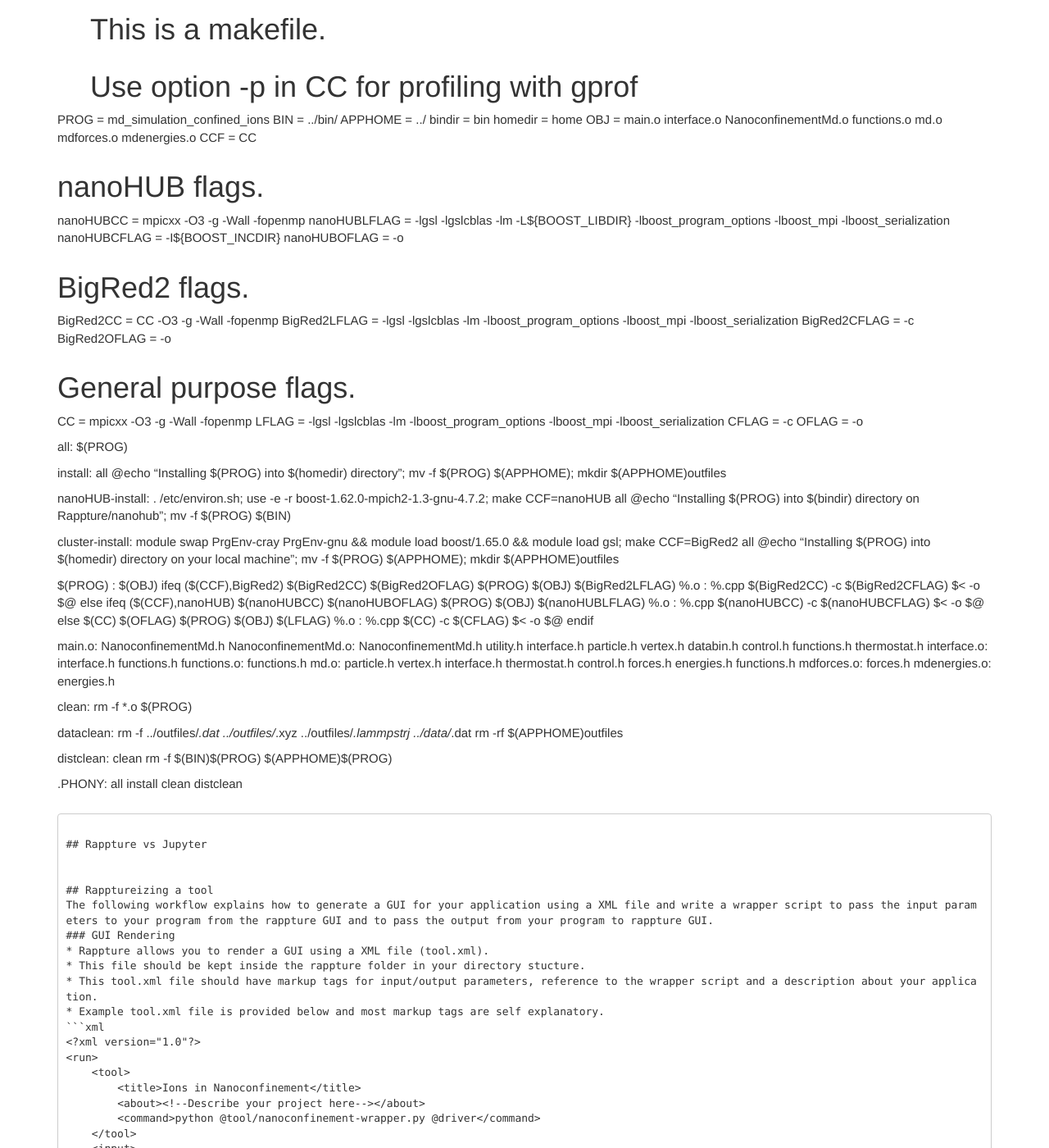
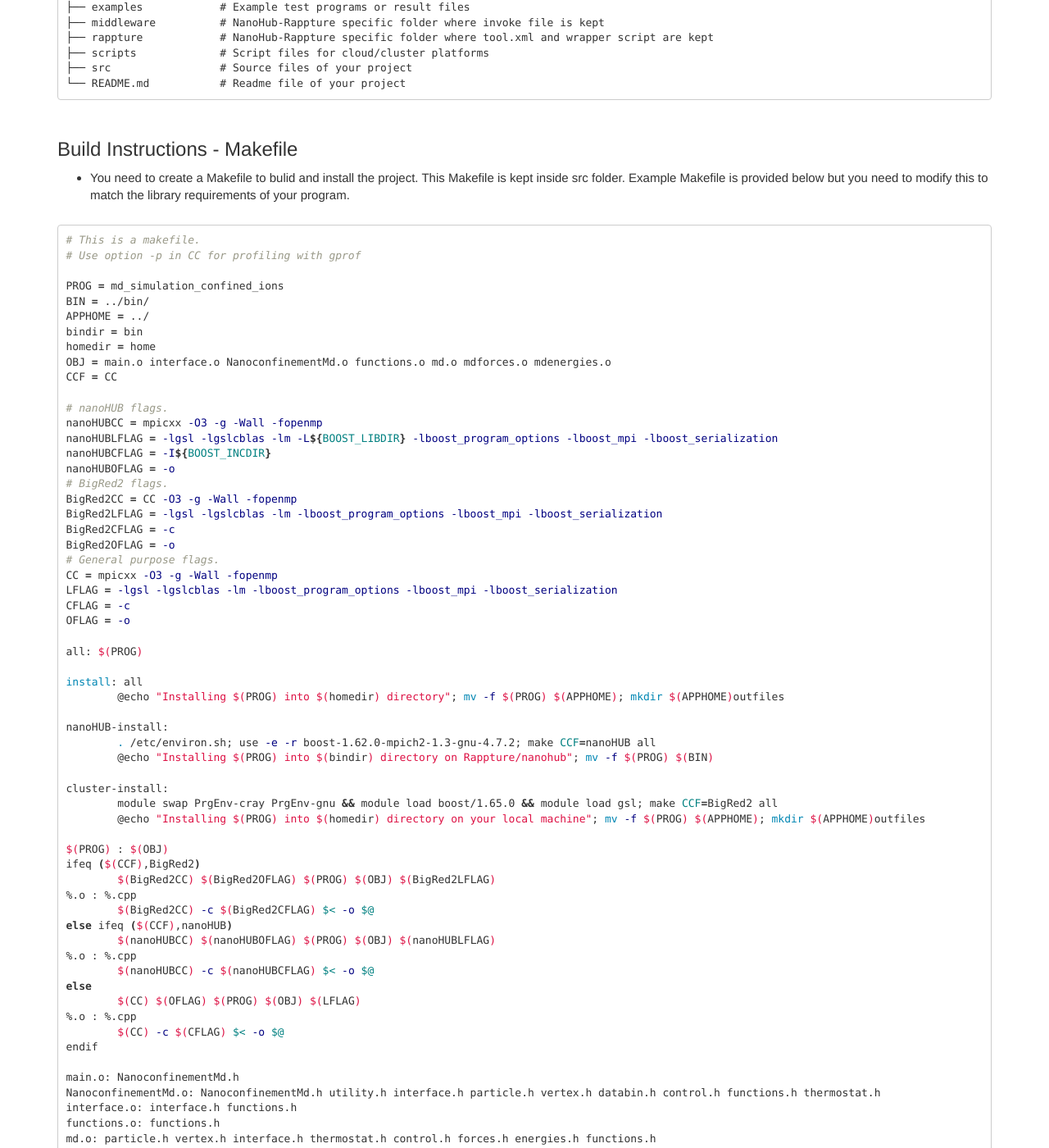
Before and after one commit to softmaterialslab/nanoconfinement-md, a Jekyll site: the page built from docs/nanohub_deployment.md, in a window 1280 px wide and 1400 px high, scrolled down 1064 px. Shown: the whole window at 82% size. Built offline with Jekyll 4.4.1, drawn with Linux system fonts in a browser that asks for light colours; nearby versions of some CDN libraries; our own code applies the rules of GitHub Pages for plain Markdown files; comment, search, counter and statistics services are not loaded; some of the changed text lies outside the part shown.

Commit message:
Update nanohub_deployment.md

````diff
--- a/docs/nanohub_deployment.md
+++ b/docs/nanohub_deployment.md
@@ -15,6 +15,7 @@
 
 ## Convert the project Directory Structure
 *  You should convert your project to the following directory structure.
+
 ### A typical top-level directory layout
 
     .
@@ -30,6 +31,7 @@
 
 ## Build Instructions - Makefile
 * You need to create a Makefile to bulid and install the project. This Makefile is kept inside src folder. Example Makefile is provided below but you need to modify this to match the library requirements of your program.
+
 ```bash
 # This is a makefile.
 # Use option -p in CC for profiling with gprof
@@ -108,16 +110,15 @@
 
 ```
 
-## Rappture vs Jupyter
-
-
 ## Rapptureizing a tool
 The following workflow explains how to generate a GUI for your application using a XML file and write a wrapper script to pass the input parameters to your program from the rappture GUI and to pass the output from your program to rappture GUI.
+
 ### GUI Rendering
 * Rappture allows you to render a GUI using a XML file (tool.xml).
 * This file should be kept inside the rappture folder in your directory stucture.
 * This tool.xml file should have markup tags for input/output parameters, reference to the wrapper script and a description about your application.
 * Example tool.xml file is provided below and most markup tags are self explanatory.
+
 ```xml
 <?xml version="1.0"?>
 <run>
@@ -224,16 +225,21 @@
     </input>
 </run>
 ```
+
 ### Wrapper Script
 * You can select your preferred programming language to write the wrapper script and here, we explain how to write this wrapper script using programming language Python.
+
 #### Input Parameters
 * In this wrapper script, you need to get the input parameters from the rappture GUI (generated using tool.xml) using the input element name you have used in the tool.xml. An example is provided below.
+
 ```python
 io = Rappture.PyXml(sys.argv[1])
 salt_concentration = io['input.group(physical).number(salt_concentration).current'].value
 ```
+
 #### How to link the executable in the wrapper script
 * Your executable should be in the bin directory after you do a make-insall. You can link the executable to the wrapper script using a rappture provided library function executeCommand. Follwoing code segment explains how to execute the program.
+
 ```python
 try:
      exitStatus,stdOutput,stdError = Rappture.tools.executeCommand(
@@ -245,6 +251,7 @@
  ```
 #### Output Plots
 * After your program was executed, you can reder graphs for the standard output and application produced data files. Follwoing code segment explains how to append the output to the GUI.
+
 ```python
 # Setting standard output to GUI
 io['output.log']=stdOutput
@@ -418,14 +425,17 @@
 
 sys.exit(0)
  ```
+
 ### Invoke File
 * You also need to create a file name "invoke" under the middleware directory to make an entry point to load the tool.xml. Follwoing bash file is an example for the invoke file.
+
 ```bash
 #!/bin/sh
 
 /usr/bin/invoke_app "$@" -C rappture -t nanoconfinement
 
  ```
+
 ### Executing the application
 * Log in to nanoHUB account and launch workspace tool. This will provide you a remote login to a nanoHUB VM.
 * git clone your project in to a directory in your workspace.
````
